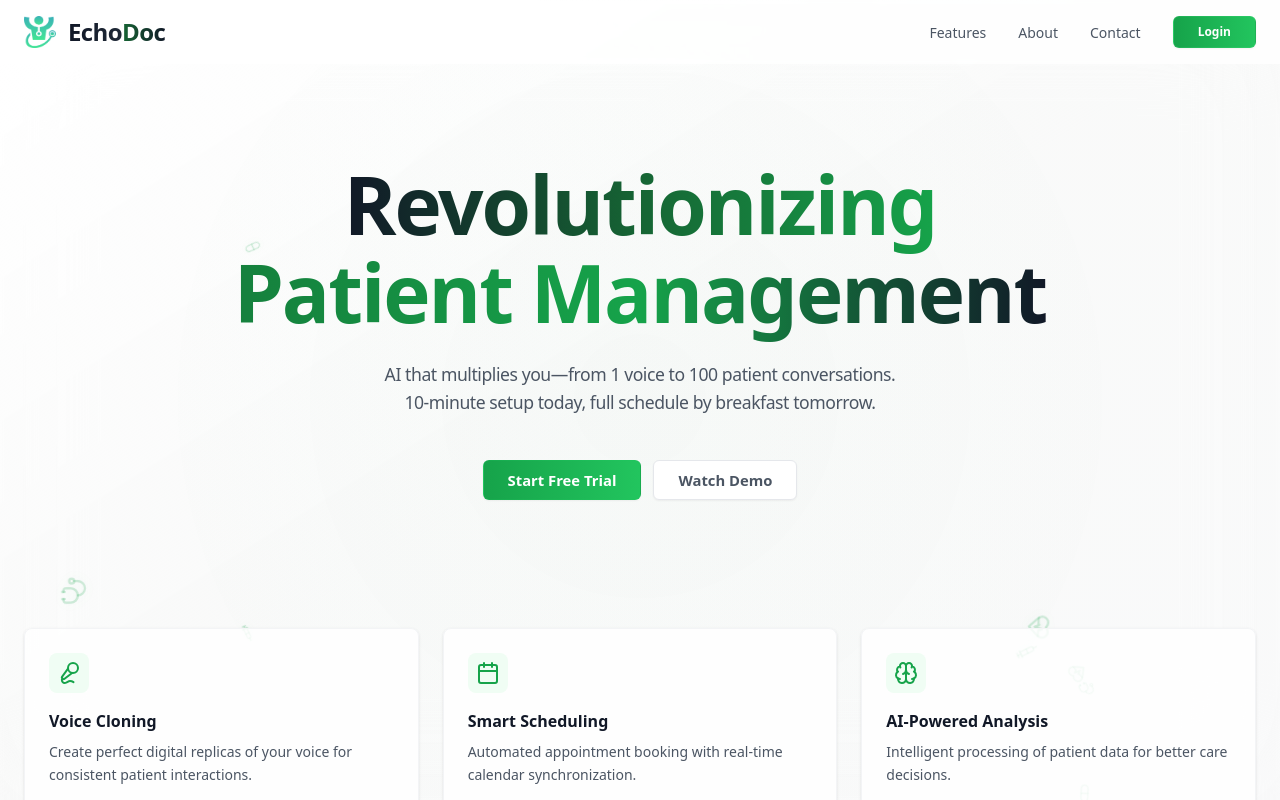
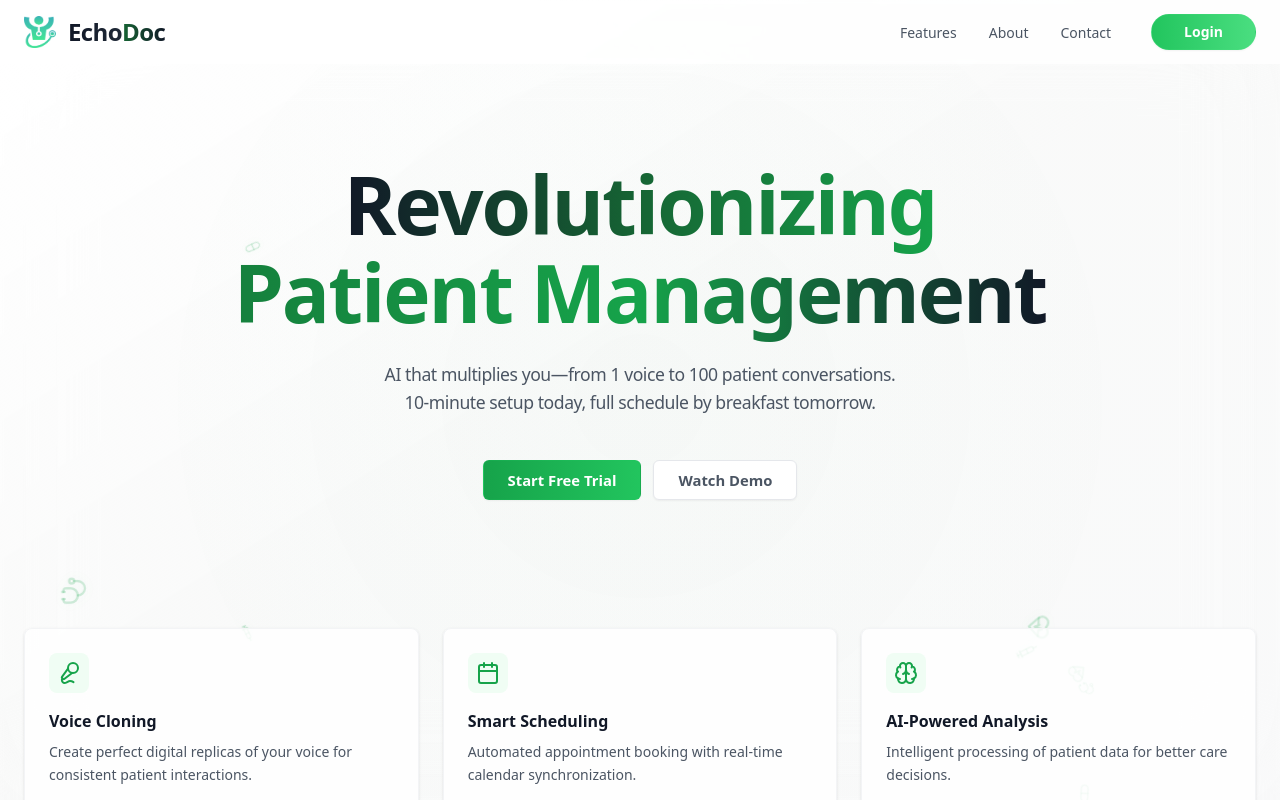
Before and after one commit to aidensuhh/EchoDoc, a Next.js app in the folder frontend/: page / in a window 1280 px wide. Shown: the top 800 px of the page. Built offline with nearby package versions, Linux system fonts and the light colour scheme.

Commit message:
favicon issue solved & enhanced nav bar button layouts

```diff
--- a/frontend/src/app/layout.tsx
+++ b/frontend/src/app/layout.tsx
@@ -11,6 +11,12 @@ const montserrat = Montserrat({
 export const metadata: Metadata = {
   title: "EchoDoc - AI-Powered Patient Care Management",
   description: "Revolutionizing patient care with AI voice cloning technology",
+  icons: {
+    icon: [
+      { url: '/favicon.ico', type: 'image/x-icon' },
+      { url: '/logo.png', type: 'image/png', sizes: '32x32' },
+    ],
+  }
 };
 
 export default function RootLayout({
@@ -21,11 +27,6 @@ export default function RootLayout({
   return (
     <ClerkProvider>
       <html lang="en" className={montserrat.variable}>
-        <head>
-          <link rel="icon" type="image/png" sizes="32x32" href="/logo.png" />
-          <link rel="icon" type="image/png" sizes="16x16" href="/logo.png" />
-          <link rel="apple-touch-icon" href="/logo.png" />
-        </head>
         <body>
           {children}
         </body>
--- a/frontend/src/app/page.tsx
+++ b/frontend/src/app/page.tsx
@@ -250,7 +250,9 @@ export default function Home() {
                 </span>
               </Link>
             </motion.div>
-            <div className="hidden md:flex items-center gap-8">
+            <div className="hidden md:flex items-center gap-6">
+              {/* Navigation Links */}
+              <nav className="flex items-center gap-8 mr-4">
                 {["Features", "About", "Contact"].map((item) => (
                   <motion.div
                     key={item}
@@ -260,17 +262,19 @@ export default function Home() {
                     <Link
                       href={`/${item.toLowerCase()}`}
                       className="
-                      text-sm font-medium text-gray-600
+                        text-sm font-medium
+                        text-gray-600
                         hover:text-gray-900
                         transition-all duration-300
                         relative
+                        py-2
                         after:content-['']
                         after:absolute
                         after:w-0
                         after:h-[2px]
-                      after:bg-green-600
+                        after:bg-green-500
                         after:left-0
-                      after:-bottom-1
+                        after:-bottom-[2px]
                         after:transition-all
                         after:duration-300
                         hover:after:w-full
@@ -280,17 +284,25 @@ export default function Home() {
                     </Link>
                   </motion.div>
                 ))}
+              </nav>
+
+              {/* Login Button */}
               <Link href="/sign-in">
                 <Button
                   size="sm"
                   className="
-                    bg-gradient-to-r from-green-600 to-green-500
-                    hover:from-green-700 hover:to-green-600
-                    text-white px-6 py-2 rounded-md
-                    transition-all duration-300 shadow-sm
+                    bg-gradient-to-r from-green-500 to-green-400
+                    hover:from-green-600 hover:to-green-500
+                    text-white px-8 py-2
+                    h-9
+                    rounded-full
+                    transition-all duration-300
+                    shadow-sm
                     hover:shadow-[0_4px_12px_rgba(22,163,74,0.15)]
-                    border border-green-400/20 font-bold
+                    border border-green-400/20
+                    font-bold
                     transform hover:scale-[1.02]
+                    text-sm
                   "
                 >
                   Login
```
Also changed, not shown: 1 other file (tests, documents, lock files or other folders). Lines whose indentation alone changed are shown as unchanged.
